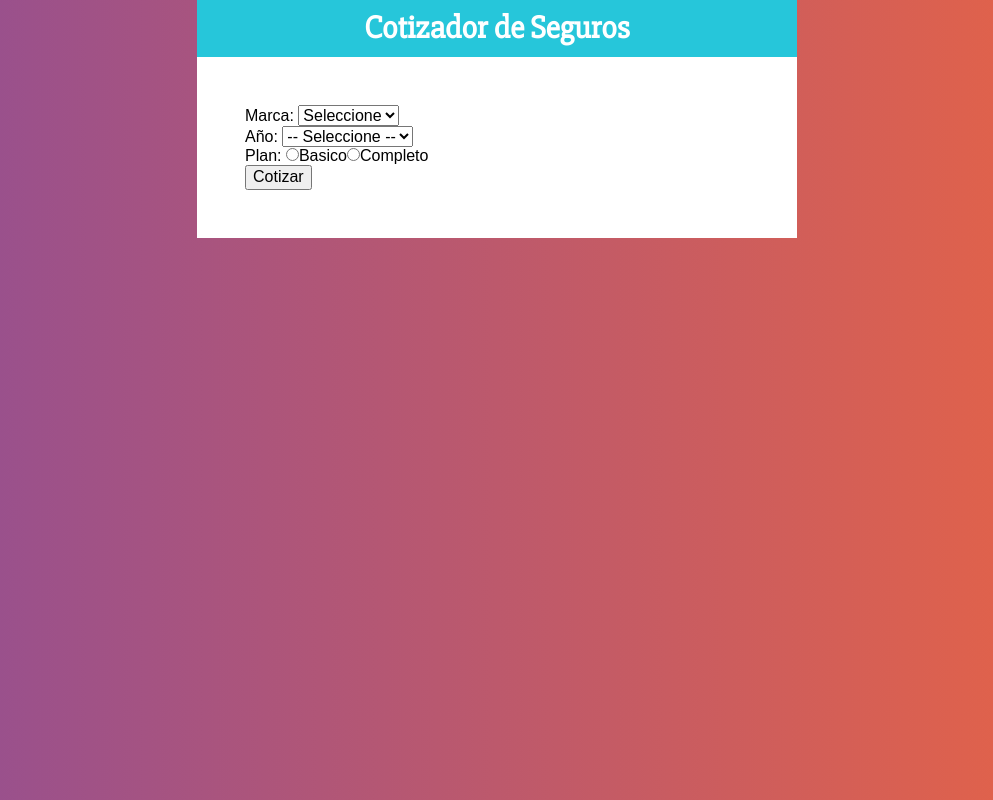
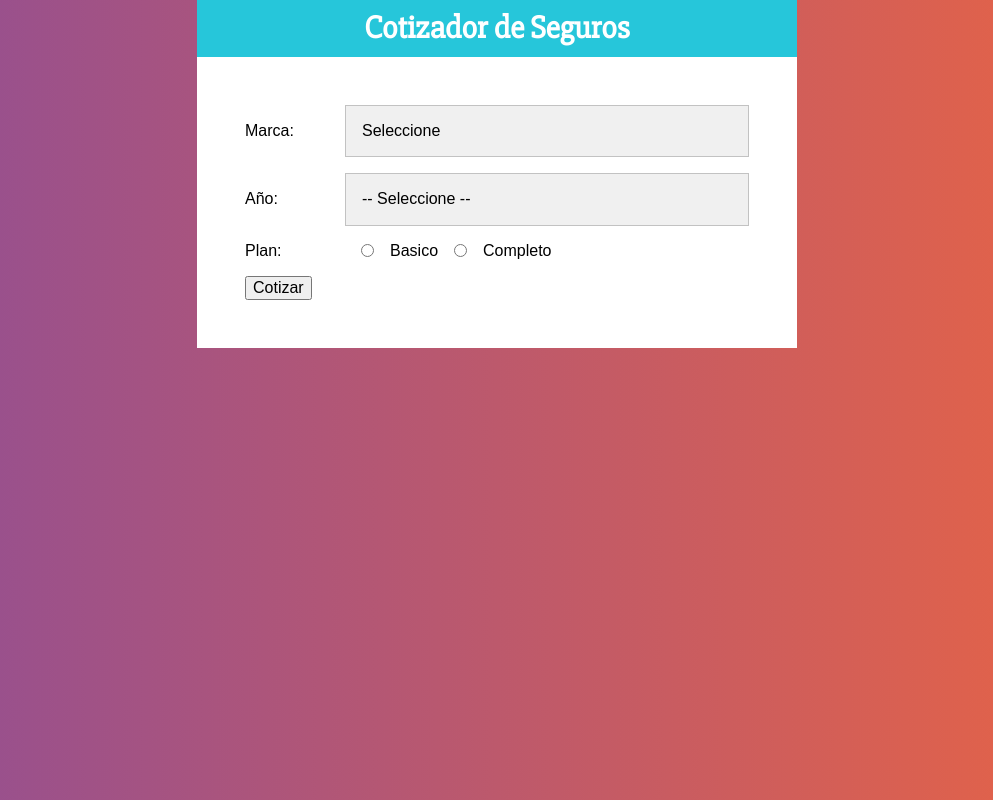
Before and after one commit to MauricioGarcia12/Car-Insurance-Cost, a React (Create React App) app: page / in a window 1280 px wide. Shown: the whole page, without its empty margins (143-1136 px from the left). Built offline with nearby package versions, Linux system fonts and the light colour scheme.

Commit message:
Dar estilos al form

```diff
--- a/src/components/Formulario.jsx
+++ b/src/components/Formulario.jsx
@@ -1,20 +1,42 @@
 import React from 'react'
+import styled from '@emotion/styled'
+
+
+const Campo = styled.div`
+    display:flex;
+    margin-bottom:1rem;
+    align-items:center;
+`;
+const Label=styled.label`
+    flex:0 0 100px;
+`;
+const Select= styled.select`
+    display:block;
+    width:100%;
+    padding:1rem;
+    border:1px solid #C2C2C2;
+    background:#F0F0F0;
+    -webkit-appearance:none;
+`;
+const InputRadio = styled.input`
+    margin:0 1rem;
+`;
 
 const Formulario = () => {
     return (
         <form>
-            <div>
-                <label>Marca: </label>
-                <select>
+            <Campo>
+                <Label>Marca: </Label>
+                <Select>
                     <option value=''>Seleccione</option>
                     <option value='americano'>Americano</option>
                     <option value='europeo'>Europeo</option>
                     <option value='asiatico'>Asiatico</option>
-                </select>
-            </div>
-            <div>
-                <label>Año: </label>
-                <select>
+                </Select>
+            </Campo>
+            <Campo>
+                <Label>Año: </Label>
+                <Select>
                     <option value="">-- Seleccione --</option>
                     <option value="2021">2021</option>
                     <option value="2020">2020</option>
@@ -26,21 +48,21 @@ const Formulario = () => {
                     <option value="2014">2014</option>
                     <option value="2013">2013</option>
                     <option value="2012">2012</option>
-                </select>
-            </div>
-            <div>
-                <label>Plan: </label>
-                <input
+                </Select>
+            </Campo>
+            <Campo>
+                <Label>Plan: </Label>
+                < InputRadio
                     type='radio'
                     name='plan'
                     value='basico'
                 />Basico
-                <input
+                < InputRadio
                     type='radio'
                     name='plan'
                     value='completo'
                 />Completo
-            </div>
+            </Campo>
             <button type='button'>Cotizar</button>
 
         </form>
```
